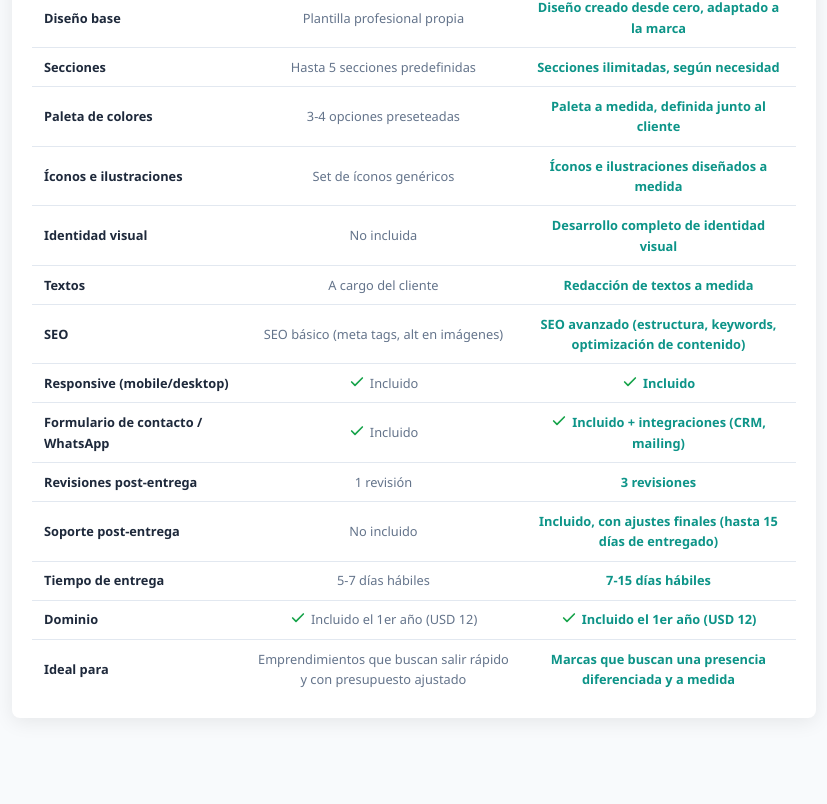
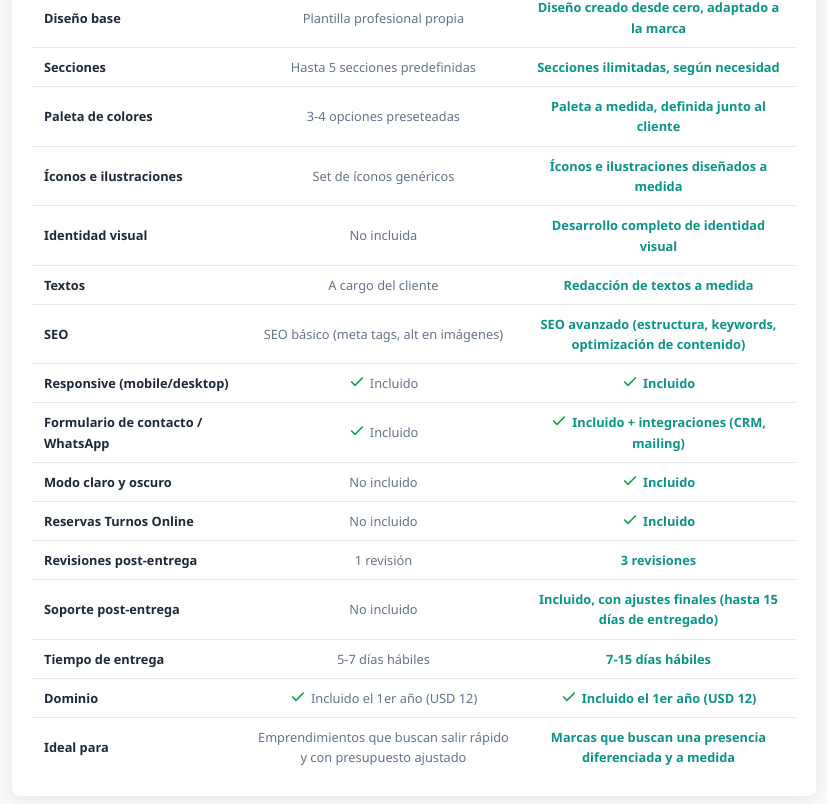
Before and after one commit to santiagodaghero/micomerciodigital, a React (Vite) app: page /#/servicio/2 in a window 1280 px wide. Shown: the part 1518-2322 px from the top of the page, without its empty margins (226-1053 px from the left). Built offline with nearby package versions, Linux system fonts and the light colour scheme.

Commit message:
Comparacion: modo claro/oscuro y reservas turnos online en personalizado (web y portfolio)

```diff
--- a/src/pages/ServiceDetail.jsx
+++ b/src/pages/ServiceDetail.jsx
@@ -144,6 +144,16 @@ const comparisonData = [
     feature: 'Formulario de contacto / WhatsApp',
     standard: '✅ Incluido',
     custom: '✅ Incluido + integraciones (CRM, mailing)',
+  },
+  {
+    feature: 'Modo claro y oscuro',
+    standard: 'No incluido',
+    custom: '✅ Incluido',
+  },
+  {
+    feature: 'Reservas Turnos Online',
+    standard: 'No incluido',
+    custom: '✅ Incluido',
   },
   {
     feature: 'Revisiones post-entrega',
```
